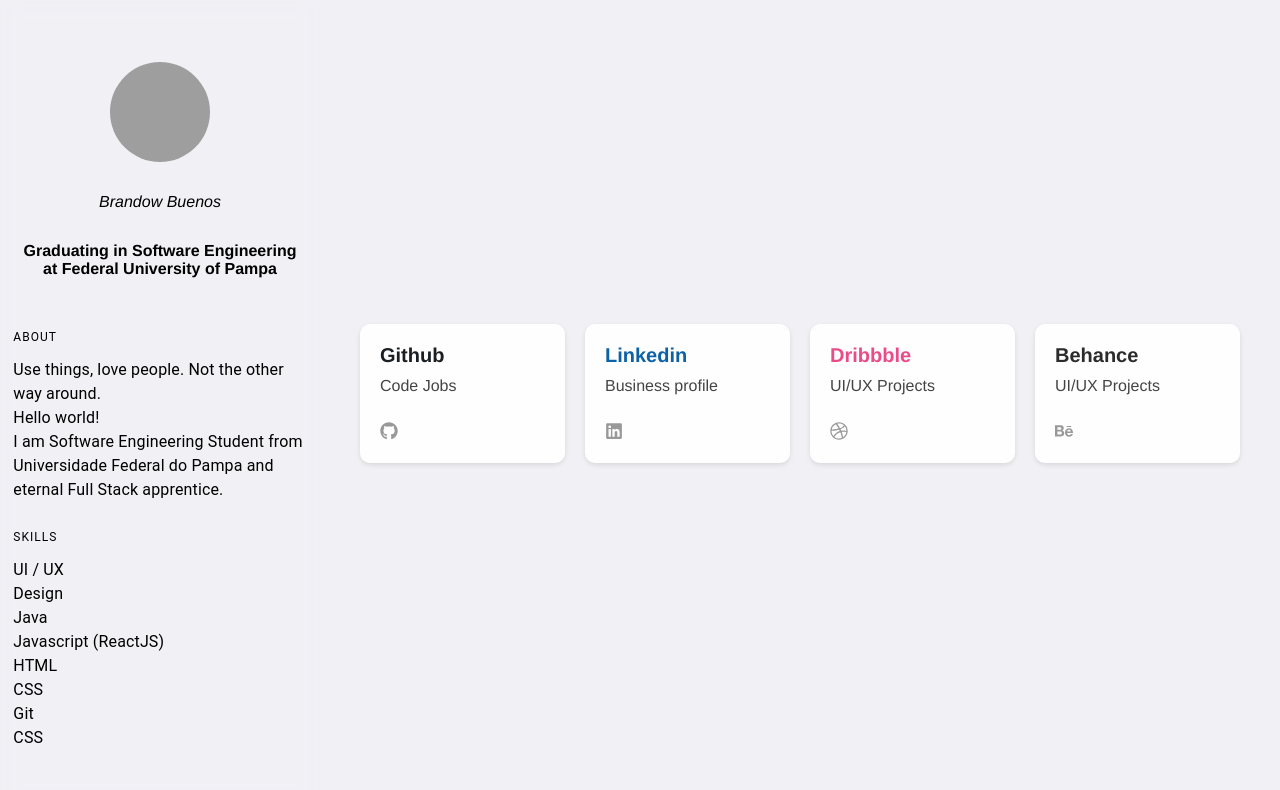
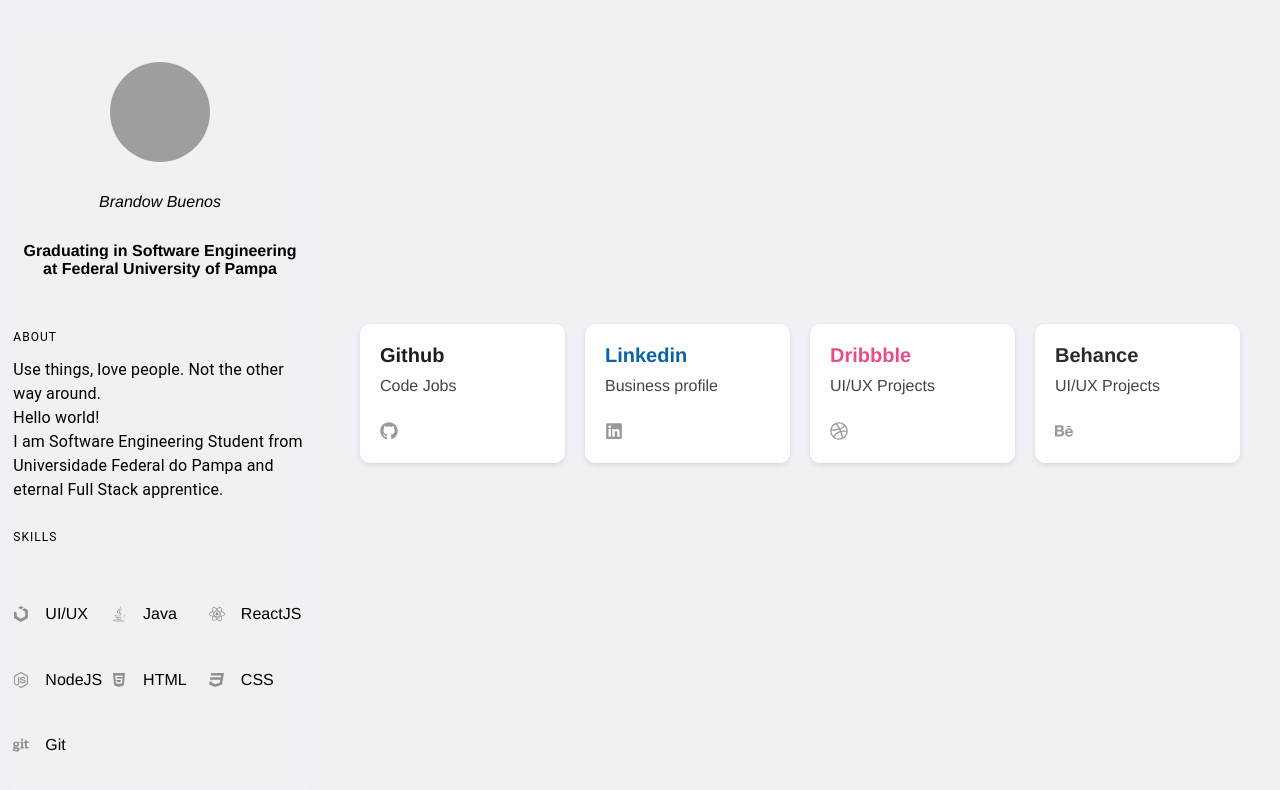
Before and after one commit to BrandowBuenos/My-Works, a React (Create React App) app: page / in a window 1280 px wide. Shown: the part 933-1723 px from the top of the page. Built offline with nearby package versions, Linux system fonts and the light colour scheme; grey boxes are pictures that could not be loaded.

Commit message:
feat: improve in skill cards

```diff
--- a/src/pages/main/index.tsx
+++ b/src/pages/main/index.tsx
@@ -2,7 +2,7 @@ import React from 'react';
 import styled from 'styled-components';
 import { Grid, Avatar, Typography } from '@material-ui/core';
 
-import { FaGithub, FaLinkedin, FaDribbble, FaBehance } from 'react-icons/fa';
+import { FaGithub, FaLinkedin, FaDribbble, FaBehance, FaJava, FaReact, FaHtml5, FaCss3, FaNodeJs, FaGit, FaUikit } from 'react-icons/fa';
 
 import Background from "../../components/Background";
 
@@ -65,11 +65,25 @@ export default function Main() {
   height: 25%;
 `
 
-const Skills = styled(Grid)`
+  const Skills = styled(Grid)`
   display: flex;
   align-items: flex-start;
   justify-content: flex-start;
   height: 35%;
+
+  .cards {
+    display: flex;
+    align-items: center;
+    justify-content: flex-start;
+
+    i {
+      color: #909090;
+      display: flex;
+      padding-right: 1em;
+      vertical-align: middle;
+    }
+  }
+
 `
   const Main = styled(Grid)`
   display: flex;
@@ -204,21 +218,19 @@ const Skills = styled(Grid)`
           </About>
 
           <Skills container item xs={11} sm={11} md={11} lg={11}>
-            <div>
+            <Grid container item xs={12} sm={12} md={12} lg={12}>
               <Typography variant="overline" display="block" gutterBottom>
-                Skills
+              Skills
               </Typography>
-              <Typography variant="body1" gutterBottom>
-                <p>UI / UX</p>
-                <p>Design</p>
-                <p>Java</p>
-                <p>Javascript (ReactJS)</p>
-                <p>HTML</p>
-                <p>CSS</p>
-                <p>Git</p>
-                <p>CSS</p>
-              </Typography>
-              </div>
+            </Grid>
+
+            <Grid className="cards" container item xs={6} sm={4} md={4} lg={4}><i><FaUikit size={'1em'} /></i><span>UI/UX</span></Grid>
+            <Grid className="cards" container item xs={6} sm={4} md={4} lg={4}><i><FaJava size={'1em'} /></i><span>Java</span></Grid>
+            <Grid className="cards" container item xs={6} sm={4} md={4} lg={4}><i><FaReact size={'1em'} /></i><span>ReactJS</span></Grid>
+            <Grid className="cards" container item xs={6} sm={4} md={4} lg={4}><i><FaNodeJs size={'1em'} /></i><span>NodeJS</span></Grid>
+            <Grid className="cards" container item xs={6} sm={4} md={4} lg={4}><i><FaHtml5 size={'1em'} /></i><span>HTML</span></Grid>
+            <Grid className="cards" container item xs={6} sm={4} md={4} lg={4}><i><FaCss3 size={'1em'} /></i><span>CSS</span></Grid>
+            <Grid className="cards" container item xs={6} sm={4} md={4} lg={4}><i><FaGit size={'1em'} /></i><span>Git</span></Grid>
           </Skills>
         </UserDetails>
 
@@ -230,7 +242,7 @@ const Skills = styled(Grid)`
                   <article>
                     <h1 style={{ color: "rgb(27,31,34)" }}>Github</h1>
                     <p>Code Jobs</p>
-                    <span><FaGithub size={'1.5em'}/></span>
+                    <span><FaGithub size={'1.5em'} /></span>
                   </article>
                 </a>
               </div>
@@ -239,7 +251,7 @@ const Skills = styled(Grid)`
                   <article>
                     <h1 style={{ color: "rgb(12,98,166)" }}>Linkedin</h1>
                     <p>Business profile</p>
-                    <span><FaLinkedin size={'1.5em'}/></span>
+                    <span><FaLinkedin size={'1.5em'} /></span>
                   </article>
                 </a>
               </div>
@@ -257,7 +269,7 @@ const Skills = styled(Grid)`
                   <article>
                     <h1 style={{ color: "#2b2b2b" }}>Behance</h1>
                     <p>UI/UX Projects</p>
-                    <span><FaBehance size={'1.5em'}/></span>
+                    <span><FaBehance size={'1.5em'} /></span>
                   </article>
                 </a>
               </div>
```
